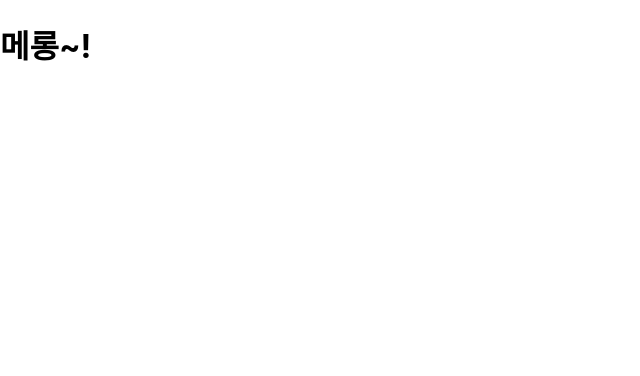
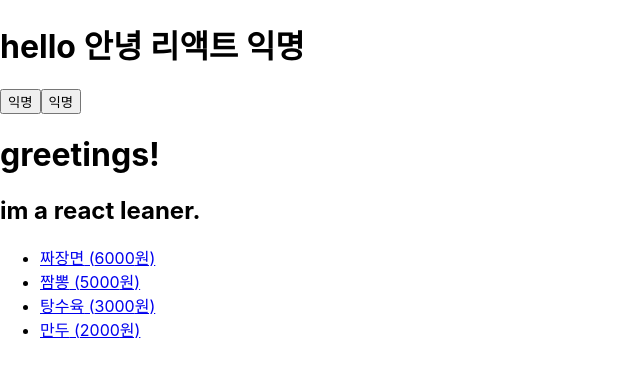
Before and after one commit to Backcoder-June/react-app-Practice, a React (Create React App) app: page / in a window 1280 px wide. Shown: the top 376 px of the page, without its empty margins (0-640 px from the left). Built offline with nearby package versions, Linux system fonts and the light colour scheme; the HTML template or start-up script is replaced by a standard one.

Commit message:
useState_prac

```diff
--- a/src/App.js
+++ b/src/App.js
@@ -1,9 +1,21 @@
 import logo from './logo.svg';
 import './App.css';
 
+import Greetings from './components/Greetings'
+import FoodList from './components/FoodList';
+import Hello from './components/Hello';
+
 function App() {
   return (
-    <h1>메롱~!</h1>
+<>
+
+<Hello/>
+
+<Greetings/>
+<FoodList/>
+
+</>
+
   );
 }
 
--- /dev/null
+++ b/src/components/FoodItem.js
@@ -0,0 +1,14 @@
+import React from 'react'
+
+// props 를 분해해서 {foodName, price} 이렇게 보내면
+// {foodName, price 바로 꺼내서 사용 가능 }
+const FoodItem = (props) => {
+    console.log('prop:', props);
+  return (
+    <li>
+        <a href="#">{props.foodName} ({props.price}원)</a>
+    </li>
+  )
+}
+
+export default FoodItem
--- /dev/null
+++ b/src/components/FoodList.js
@@ -0,0 +1,18 @@
+import React from 'react'
+
+import FoodItem from './FoodItem'
+
+const FoodList = () => {
+  return (
+    <ul>
+        <FoodItem foodName={"짜장면"} price={6000}/>
+        <FoodItem foodName={"짬뽕"} price={5000}/>
+        <FoodItem foodName={"탕수육"} price={3000}/>
+        <FoodItem foodName={"만두"} price={2000}/>
+    </ul>
+
+
+  )
+}
+
+export default FoodList
--- /dev/null
+++ b/src/components/Greetings.js
@@ -0,0 +1,12 @@
+import React from "react";
+
+const Greetings = () => {
+    return (
+        <>
+        <h1>greetings!</h1>
+        <h2>im a react leaner. </h2>
+        </>
+    );
+};
+
+export default Greetings;
--- /dev/null
+++ b/src/components/Hello.js
@@ -0,0 +1,40 @@
+import React, {useState} from 'react'
+
+const Hello = () => {
+
+
+  // 일반 변수는 상태값 관리가 안됨
+  //let nickName = '익명';
+//=> useState() 사용
+
+// const us = useState('익명');
+// console.log(us);
+// const[변수명, 변수명 setter함수] = userState('데이터');
+const[nickName, setNickName] = useState('익명');
+
+// 상태변수 값 수정할 때는 직접 대입 X  => Setter 사용해야 함
+
+
+
+// 이벤트 헨들러(함수)를 안에 다 함수로 만들어놓고 가져다 사용
+const sayHello = e => {
+  setNickName('바꾼닉네임');
+};
+
+    return (
+    <div>
+    <h1>hello 안녕 리액트 {nickName}</h1>
+    <button className="btn" onClick={sayHello}>{nickName}</button>
+    <button className="btn" onClick={() => { setNickName('척척석사'); }}>{nickName}</button>
+    </div>
+  )
+  // 여기에 쓴 코드는 렌더링 되기 전에 실행. onload 개념
+  // => 리액트에서는 이벤트핸들러(함수) 방식으로,
+  //태그에 인라인 방식으로 이벤트를 건다.
+//   const $btn = document.querySelector('.btn');
+//   $btn.onclick = e => {
+//       alert('버튼잡았다');
+//   };
+}
+
+export default Hello
```
Also changed, not shown: 1 other file (tests, documents, lock files or other folders).
